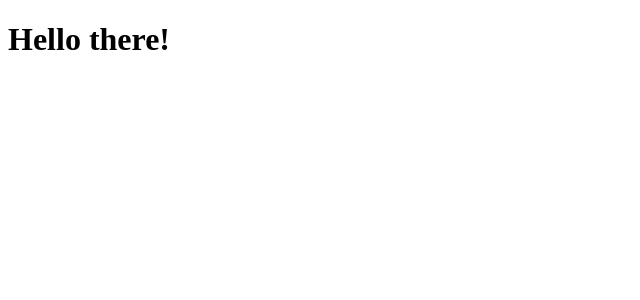
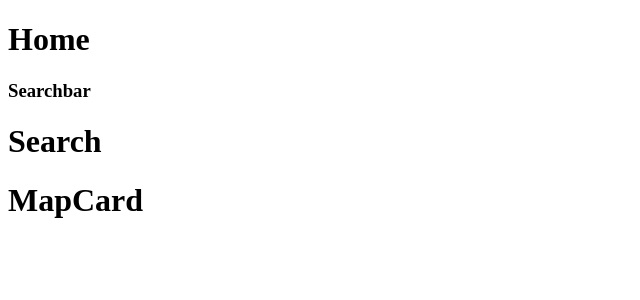
Before and after one commit to parthpandyappp/takeaway, a React (Create React App) app: page / in a window 1280 px wide. Shown: the top 300 px of the page, without its empty margins (0-640 px from the left). Built offline with nearby package versions, Linux system fonts and the light colour scheme.

Commit message:
[Feat]: Designed the structure of project

```diff
--- a/package.json
+++ b/package.json
@@ -8,6 +8,7 @@
     "@testing-library/user-event": "^13.5.0",
     "react": "^18.2.0",
     "react-dom": "^18.2.0",
+    "react-router-dom": "^6.4.3",
     "react-scripts": "5.0.1",
     "web-vitals": "^2.1.4"
   },
--- a/src/App.jsx
+++ b/src/App.jsx
@@ -1,7 +1,8 @@
+import { Routes } from "./routes";
 function App() {
   return (
     <div>
-      <h1>Hello there!</h1>
+      <Routes />
     </div>
   );
 }
--- /dev/null
+++ b/src/components/Bookmarks.jsx
@@ -0,0 +1,9 @@
+const BookMarks = () => {
+  return (
+    <div>
+      <h1>BookMarks</h1>
+    </div>
+  );
+};
+
+export { BookMarks };
--- /dev/null
+++ b/src/components/MapCard.jsx
@@ -0,0 +1,9 @@
+const MapCard = () => {
+  return (
+    <div>
+      <h1>MapCard</h1>
+    </div>
+  );
+};
+
+export { MapCard };
--- /dev/null
+++ b/src/components/Search.jsx
@@ -0,0 +1,9 @@
+const Search = () => {
+  return (
+    <div>
+      <h1>Search</h1>
+    </div>
+  );
+};
+
+export { Search };
--- /dev/null
+++ b/src/components/index.js
@@ -0,0 +1,3 @@
+export { Search } from "./Search";
+export { BookMarks } from "./Bookmarks";
+export { MapCard } from "./MapCard"
--- a/src/index.js
+++ b/src/index.js
@@ -1,10 +1,13 @@
 import React from 'react';
 import ReactDOM from 'react-dom/client';
+import { BrowserRouter as Router } from "react-router-dom";
 import App from './App';
 
 const root = ReactDOM.createRoot(document.getElementById('root'));
 root.render(
     <React.StrictMode>
-        <App />
+        <Router>
+            <App />
+        </Router>
     </React.StrictMode>
 );
--- /dev/null
+++ b/src/pages/Home.jsx
@@ -0,0 +1,14 @@
+import { MapCard, Search } from "../components";
+
+const Home = () => {
+  return (
+    <div>
+      <h1>Home</h1>
+      <h3>Searchbar</h3>
+      <Search />
+      <MapCard />
+    </div>
+  );
+};
+
+export { Home };
--- /dev/null
+++ b/src/pages/Signin.jsx
@@ -0,0 +1,9 @@
+const Signin = () => {
+  return (
+    <div>
+      <h1>Signin</h1>
+    </div>
+  );
+};
+
+export { Signin };
--- /dev/null
+++ b/src/pages/index.js
@@ -0,0 +1,2 @@
+export { Home } from "./Home";
+export { Signin } from "./Signin";
--- /dev/null
+++ b/src/routes/Endpoints.jsx
@@ -0,0 +1,15 @@
+import { Routes, Route } from "react-router-dom";
+import { Home, Signin } from "../pages";
+
+const Endpoints = () => {
+  return (
+    <>
+      <Routes>
+        <Route path="/" element={<Home />} />
+        <Route path="/login" element={<Signin />} />
+      </Routes>
+    </>
+  );
+};
+
+export { Endpoints as Routes };
--- /dev/null
+++ b/src/routes/index.js
@@ -0,0 +1 @@
+export { Routes } from "./Endpoints";
```
Also changed, not shown: 1 other file (tests, documents, lock files or other folders).
